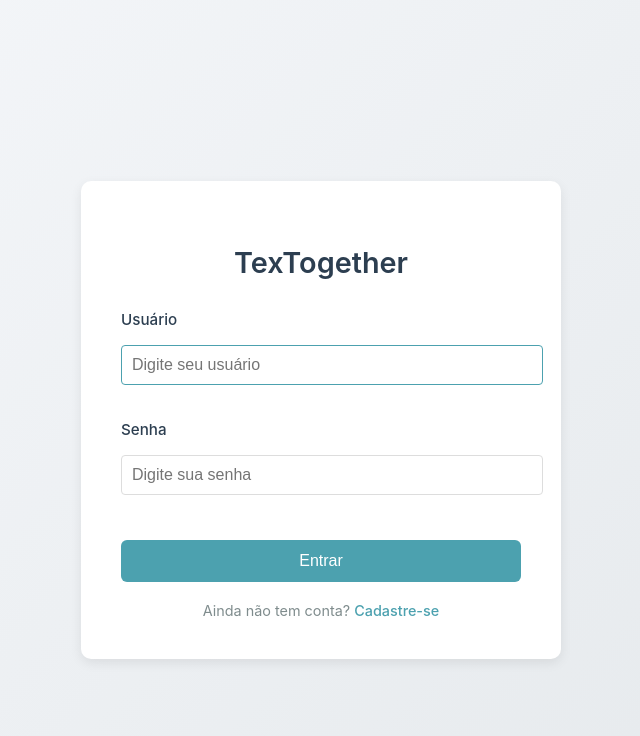
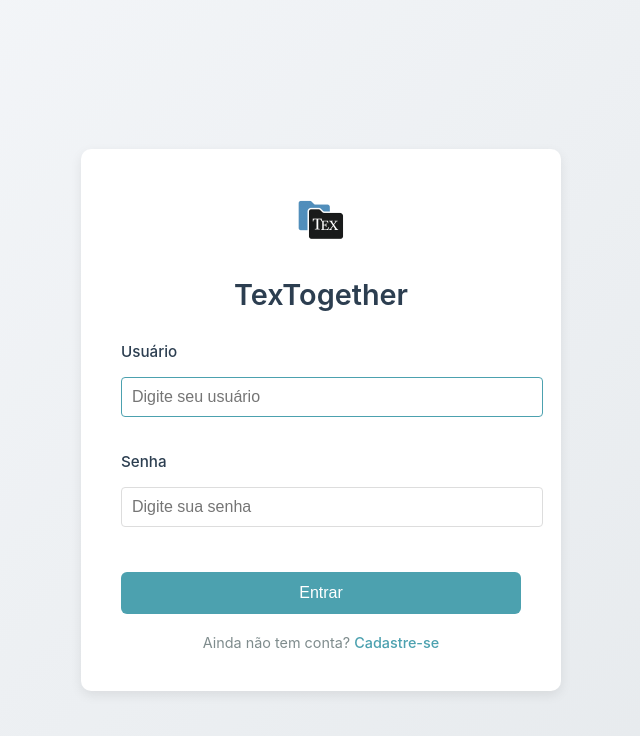
Before and after one commit to elc1090/project4-2025a-rafael_rodrigo, a React (Create React App) app in the folder frontend/: page / in a window 1280 px wide. Shown: the top 736 px of the page, without its empty margins (319-959 px from the left). Built offline with nearby package versions, Linux system fonts and the light colour scheme.

Commit message:
feat: logo + favicon

```diff
--- a/frontend/public/index.html
+++ b/frontend/public/index.html
@@ -2,7 +2,7 @@
 <html lang="en">
   <head>
     <meta charset="utf-8" />
-    <link rel="icon" href="%PUBLIC_URL%/favicon.ico" />
+    <link rel="icon" type="image/png" href="%PUBLIC_URL%/texIcon.png" />
     <meta name="viewport" content="width=device-width, initial-scale=1" />
     <meta name="theme-color" content="#000000" />
     <meta
--- a/frontend/src/Login.js
+++ b/frontend/src/Login.js
@@ -1,5 +1,6 @@
-import React, { useState } from 'react';
+import React, { useState, useEffect } from 'react';
 import './Login.css';
+import texIcon from './img/texIcon.png';
 
 function Login({ onLogin }) {
     const [username, setUsername] = useState('');
@@ -39,6 +40,7 @@ function Login({ onLogin }) {
     return (
         <div className="login-container">
             <div className="login-box">
+                <img src={texIcon} alt="TexTogether Icon" style={{ width: 64, height: 64, margin: '0 auto 16px', display: 'block' }} />
                 <h2 className="login-title">TexTogether</h2>
                 <form className="login-form" onSubmit={handleSubmit}>
                     <div className="form-group">
```
Also changed, not shown: frontend/public/texIcon.png (added), frontend/src/img/texIcon.png (added).
